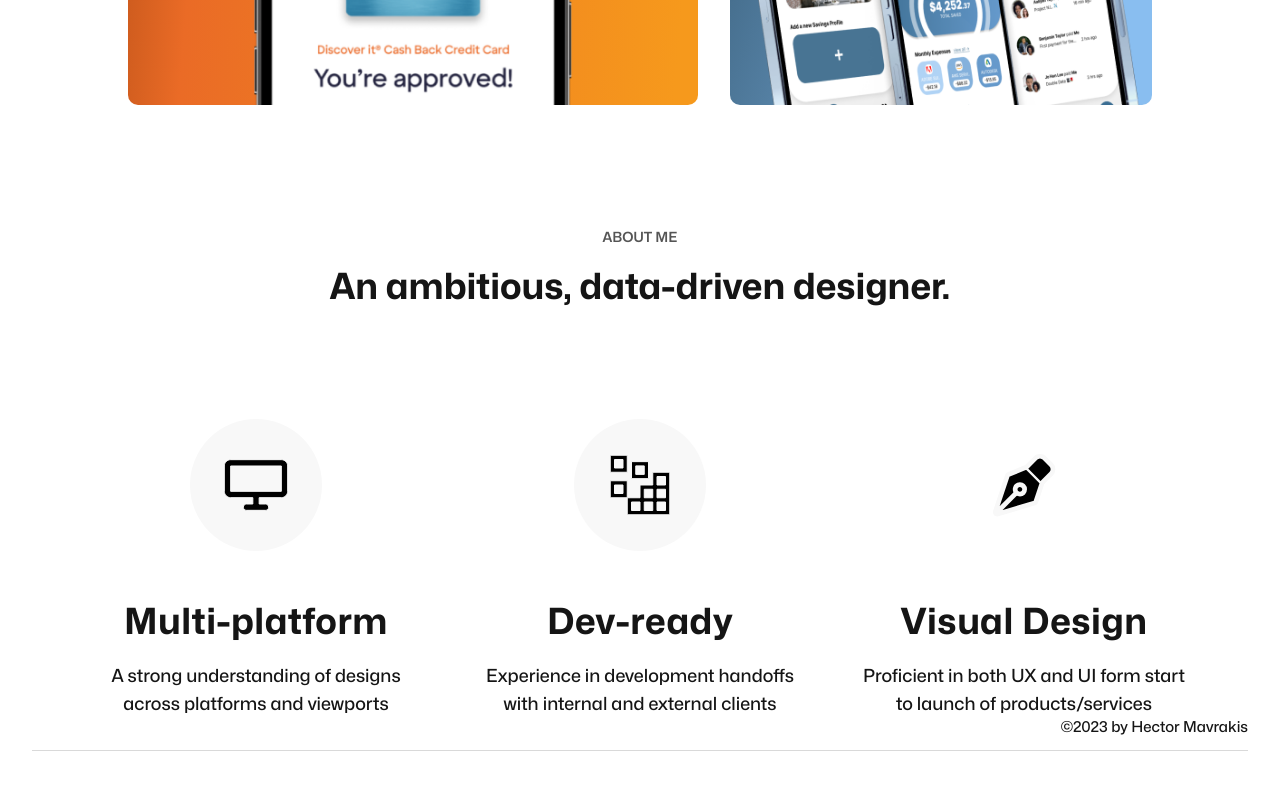
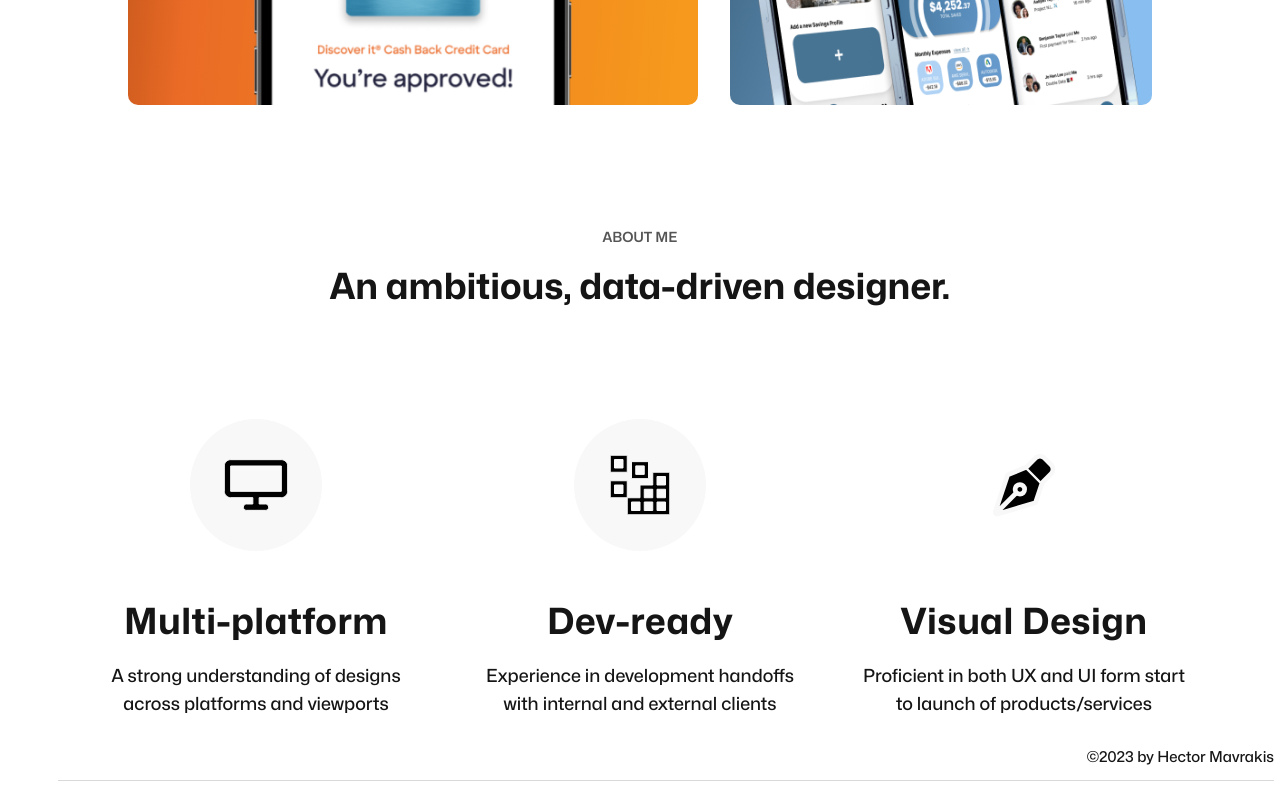
Before and after one commit to Kevin-Vigil/HectorMavrakis, a React (Create React App) app in the folder hector-mav-web/: page / in a window 1280 px wide. Shown: the part 3291-4091 px from the top of the page. Before the commit the page ends 4061 px from the top, so only its background shows below. Built offline with nearby package versions, Linux system fonts and the light colour scheme.

Commit message:
Top spacing changes on Footer

```diff
--- a/hector-mav-web/src/components/Footer.css
+++ b/hector-mav-web/src/components/Footer.css
@@ -5,7 +5,7 @@
   padding-bottom: 19px;
   margin-right: 58px;
   margin-left: 58px;
-  margin: auto;
+  margin-top: 30px;
   width: 95%;
   background-color: white;
   transition: all 0.25s ease-in;
```
